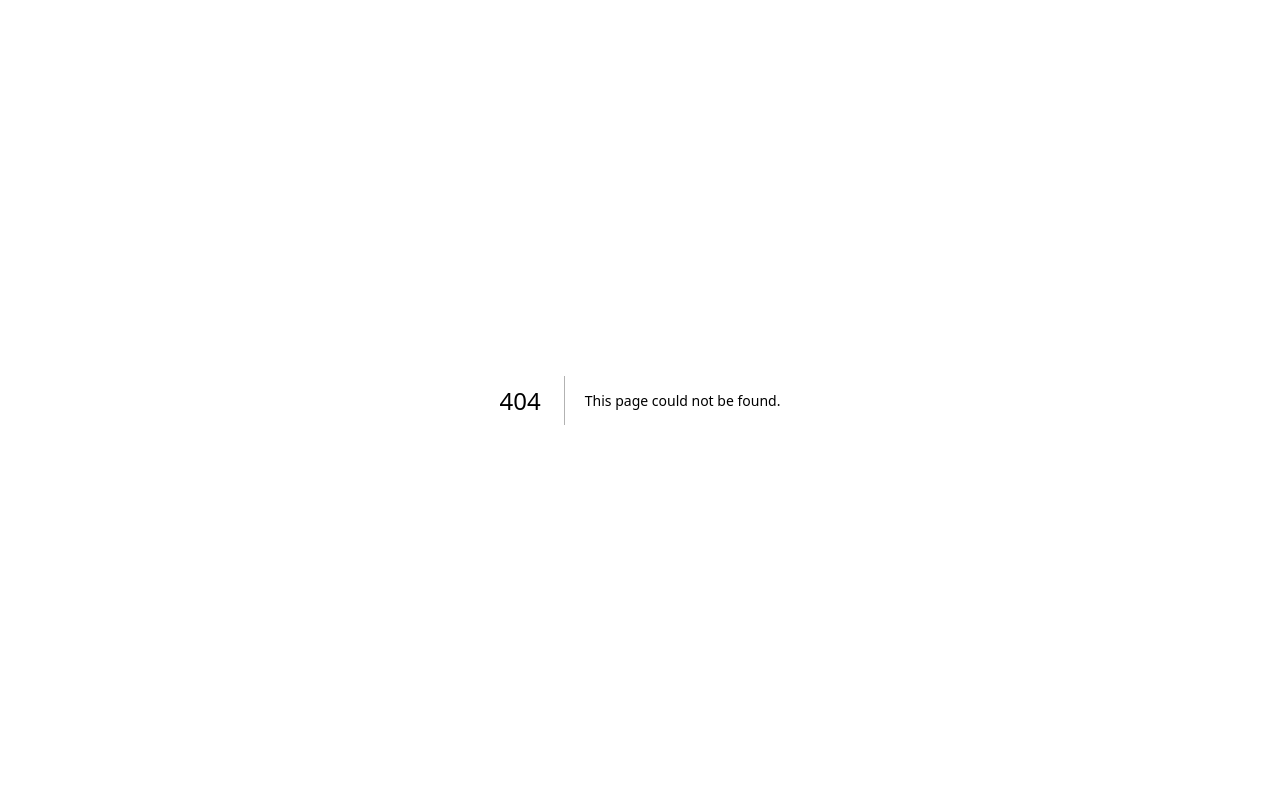
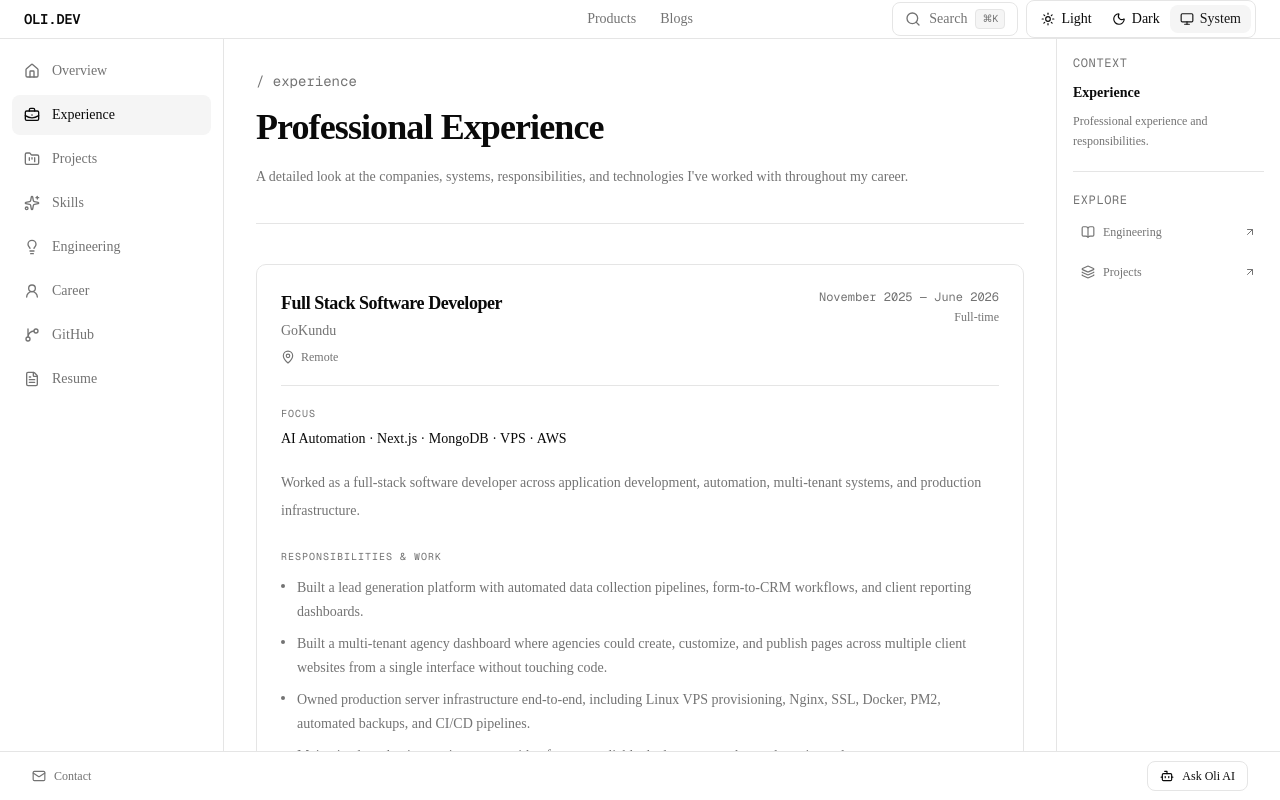
Before and after one commit to mohammad-oliullah/oli-foli, a Next.js app: page /experience in a window 1280 px wide. Before the commit this address had no page. Built offline with nearby package versions, Linux system fonts and the light colour scheme.

Commit message:
refactor: move portfolio shell to route layout

```diff
--- /dev/null
+++ b/src/app/(portfolio)/experience/page.tsx
@@ -0,0 +1,131 @@
+import { MapPin } from "lucide-react";
+
+import { experience } from "@/data/experience";
+
+export default function ExperiencePage() {
+  return (
+    <div className="space-y-10">
+      {/* Header */}
+      <section className="border-b pb-8">
+        <p className="font-mono text-sm text-muted-foreground">/ experience</p>
+
+        <h1 className="mt-4 text-3xl font-semibold tracking-tight sm:text-4xl">
+          Professional Experience
+        </h1>
+
+        <p className="mt-4 max-w-2xl text-sm leading-7 text-muted-foreground">
+          {
+            "A detailed look at the companies, systems, responsibilities, and technologies I've worked with throughout my career."
+          }
+        </p>
+      </section>
+
+      {/* Experience */}
+      <section className="space-y-6">
+        {experience.map((job) => (
+          <article
+            key={`${job.company}-${job.role}`}
+            className="rounded-lg border p-5 sm:p-6"
+          >
+            {/* Company / Role */}
+            <div className="flex flex-col gap-4 sm:flex-row sm:items-start sm:justify-between">
+              <div>
+                <h2 className="text-lg font-semibold tracking-tight">
+                  {job.role}
+                </h2>
+
+                <p className="mt-1 text-sm text-muted-foreground">
+                  {job.company}
+                </p>
+
+                <div className="mt-2 flex items-center gap-1.5 text-xs text-muted-foreground">
+                  <MapPin className="size-3.5" />
+                  {job.location}
+                </div>
+              </div>
+
+              <div className="shrink-0">
+                <p className="font-mono text-xs text-muted-foreground sm:text-right">
+                  {job.startDate}
+                  {" — "}
+                  {job.endDate}
+                </p>
+
+                <p className="mt-1 text-xs text-muted-foreground sm:text-right">
+                  {job.employmentType}
+                </p>
+              </div>
+            </div>
+
+            {/* Focus */}
+            <div className="mt-5 border-t pt-5">
+              <p className="font-mono text-[10px] uppercase tracking-widest text-muted-foreground">
+                Focus
+              </p>
+
+              <p className="mt-2 text-sm">{job.focus}</p>
+            </div>
+
+            {/* Description */}
+            <p className="mt-5 max-w-3xl text-sm leading-7 text-muted-foreground">
+              {job.description}
+            </p>
+
+            {/* Responsibilities */}
+            <div className="mt-6">
+              <p className="font-mono text-[10px] uppercase tracking-widest text-muted-foreground">
+                Responsibilities & Work
+              </p>
+
+              <ul className="mt-3 space-y-2">
+                {job.responsibilities.map((responsibility) => (
+                  <li
+                    key={responsibility}
+                    className="flex gap-3 text-sm leading-6 text-muted-foreground"
+                  >
+                    <span className="mt-2 size-1 shrink-0 rounded-full bg-muted-foreground" />
+
+                    <span>{responsibility}</span>
+                  </li>
+                ))}
+              </ul>
+            </div>
+
+            {/* Technologies */}
+            <div className="mt-6">
+              <p className="font-mono text-[10px] uppercase tracking-widest text-muted-foreground">
+                Technologies
+              </p>
+
+              <div className="mt-3 flex flex-wrap gap-1.5">
+                {job.technologies.map((technology) => (
+                  <span
+                    key={technology}
+                    className="rounded border px-2.5 py-1 font-mono text-[10px] text-muted-foreground"
+                  >
+                    {technology}
+                  </span>
+                ))}
+              </div>
+            </div>
+
+            {/* Previous employment */}
+            {"previousEmployment" in job && job.previousEmployment ? (
+              <div className="mt-6 border-t pt-4">
+                <p className="font-mono text-[10px] uppercase tracking-widest text-muted-foreground">
+                  Previous engagement
+                </p>
+
+                <p className="mt-2 text-xs text-muted-foreground">
+                  {job.previousEmployment.employmentType} ·{" "}
+                  {job.previousEmployment.startDate} —{" "}
+                  {job.previousEmployment.endDate}
+                </p>
+              </div>
+            ) : null}
+          </article>
+        ))}
+      </section>
+    </div>
+  );
+}
--- /dev/null
+++ b/src/app/(portfolio)/layout.tsx
@@ -0,0 +1,9 @@
+import { AppShell } from "@/components/layouts/app-shell";
+
+export default function PortfolioLayout({
+  children,
+}: Readonly<{
+  children: React.ReactNode;
+}>) {
+  return <AppShell>{children}</AppShell>;
+}
--- a/src/app/page.tsx
+++ b/src/app/(portfolio)/page.tsx
@@ -1,4 +1,3 @@
-import { AppShell } from "@/components/layouts/app-shell";
 import { ExperiencePreview } from "@/components/home/experience-preview";
 import { Hero } from "@/components/home/hero";
 import { Capabilities } from "@/components/home/capabilities";
@@ -6,7 +5,7 @@ import { FeaturedWork } from "@/components/home/featured-work";
 
 export default function Home() {
   return (
-    <AppShell>
+    <section>
       <div className="space-y-10">
         <Hero />
 
@@ -16,6 +15,6 @@ export default function Home() {
 
         <FeaturedWork />
       </div>
-    </AppShell>
+    </section>
   );
 }
--- a/src/app/layout.tsx
+++ b/src/app/layout.tsx
@@ -1,7 +1,9 @@
 import type { Metadata } from "next";
 import { Geist, Geist_Mono } from "next/font/google";
+
+import { ThemeProvider } from "@/components/providers/theme-provider";
+
 import "./globals.css";
-import { ThemeProvider } from "@/components/providers/theme-provider";
 
 const geistSans = Geist({
   variable: "--font-geist-sans",
@@ -14,17 +16,18 @@ const geistMono = Geist_Mono({
 });
 
 export const metadata: Metadata = {
-  title: "Create Next App",
-  description: "Generated by create next app",
+  title: "Mohammad Oliullah — AI-driven Backend / Full-Stack Engineer",
+  description:
+    "Portfolio of Mohammad Oliullah — AI-driven Backend and Full-Stack Software Developer specializing in Node.js, NestJS, TypeScript, Next.js, databases, infrastructure, and real-time systems.",
 };
 
-export default function RootLayout({ children }: LayoutProps<"/">) {
+export default function RootLayout({ children }: Readonly<LayoutProps<"/">>) {
   return (
     <html
       lang="en"
       className={`${geistSans.variable} ${geistMono.variable} h-full antialiased`}
     >
-      <body className="min-h-full flex flex-col">
+      <body className="flex min-h-full flex-col">
         <ThemeProvider>{children}</ThemeProvider>
       </body>
     </html>
```
